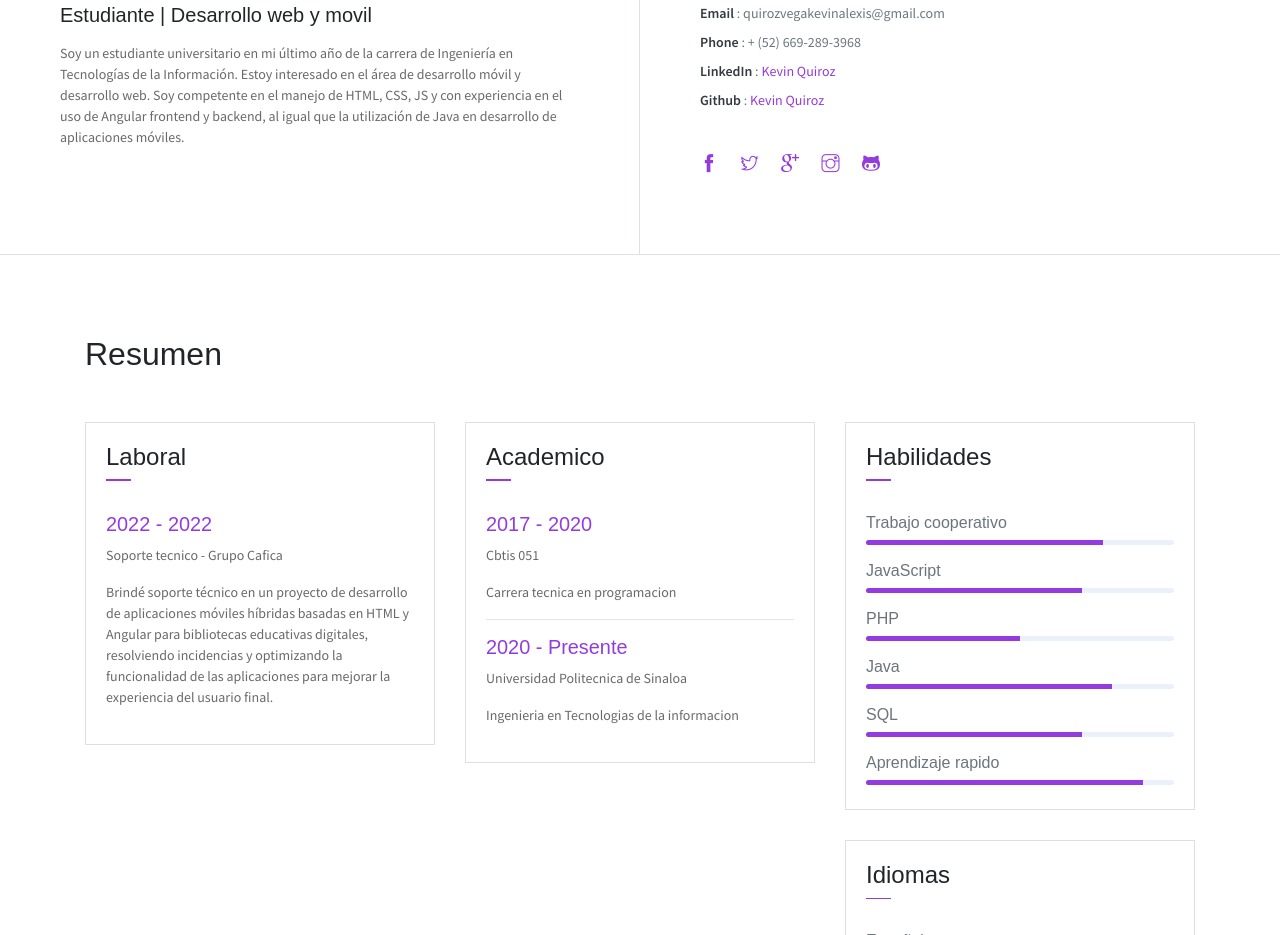
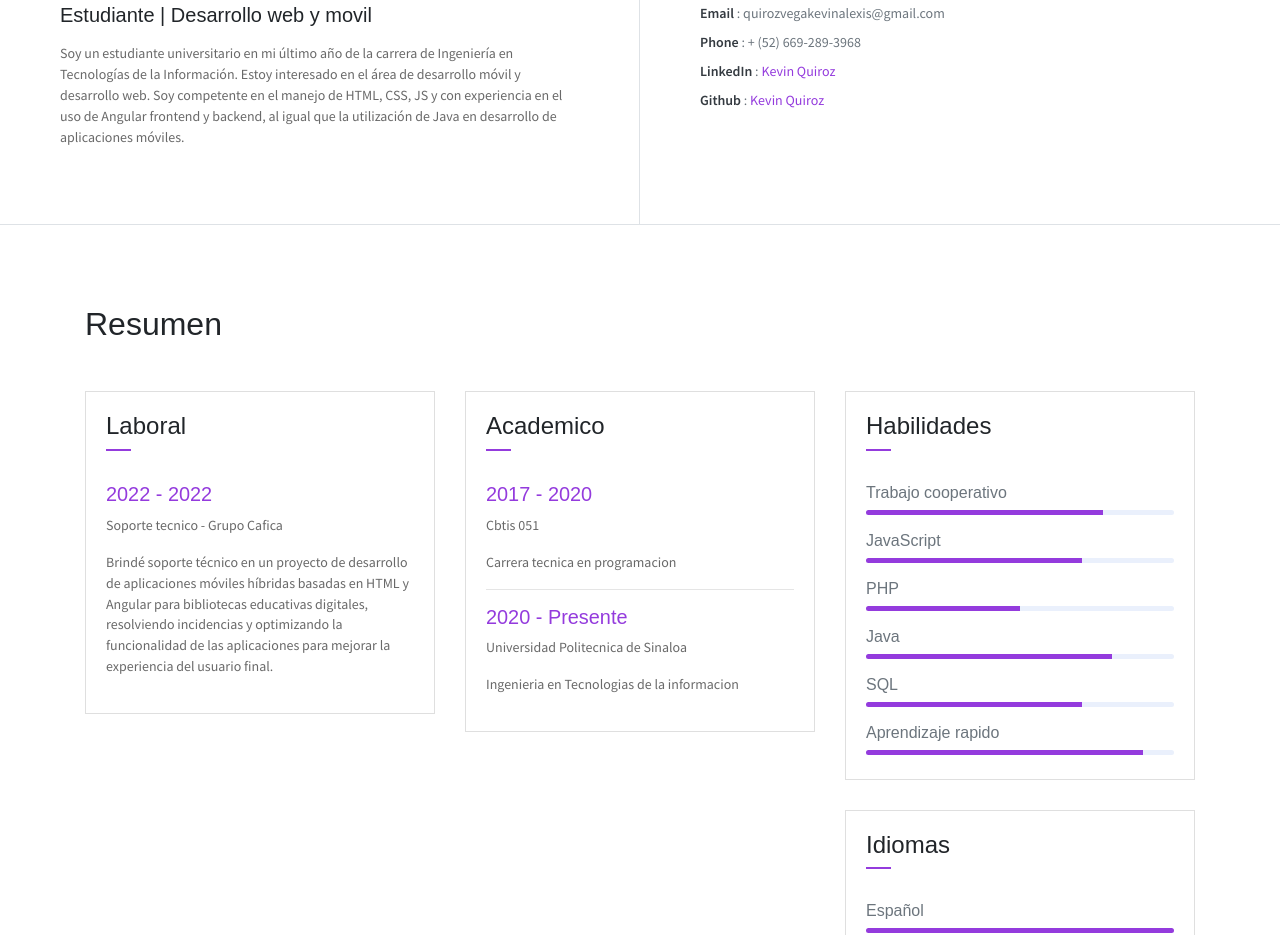
Before and after one commit to kElN117/kElN117.github.io, a plain HTML site: page index.html in a window 1280 px wide. Shown: the part 865-1800 px from the top of the page. Drawn offline with Linux system fonts and the light colour scheme; some packages are replaced by stand-ins of ours.

Commit message:
Update index.html

```diff
--- a/index.html
+++ b/index.html
@@ -79,13 +79,6 @@
                     <li><span>Phone</span> : + (52) 669-289-3968</li>
                     <li><span>LinkedIn</span> : <a href="https://www.linkedin.com/in/quiroz-vega-kevin117/" style="text-decoration: none;">Kevin Quiroz</a> </li>
                     <li><span>Github</span> :  <a href="https://github.com/keln117" style="text-decoration: none;"> Kevin Quiroz</a> </li>
-                </ul>
-                <ul class="social-icons pt-3">
-                    <li class="social-item"><a class="social-link" href="#"><i class="ti-facebook" aria-hidden="true"></i></a></li>
-                    <li class="social-item"><a class="social-link" href="#"><i class="ti-twitter" aria-hidden="true"></i></a></li>
-                    <li class="social-item"><a class="social-link" href="#"><i class="ti-google" aria-hidden="true"></i></a></li>
-                    <li class="social-item"><a class="social-link" href="#"><i class="ti-instagram" aria-hidden="true"></i></a></li>
-                    <li class="social-item"><a class="social-link" href="#"><i class="ti-github" aria-hidden="true"></i></a></li>
                 </ul>
             </div>
         </div>
```
